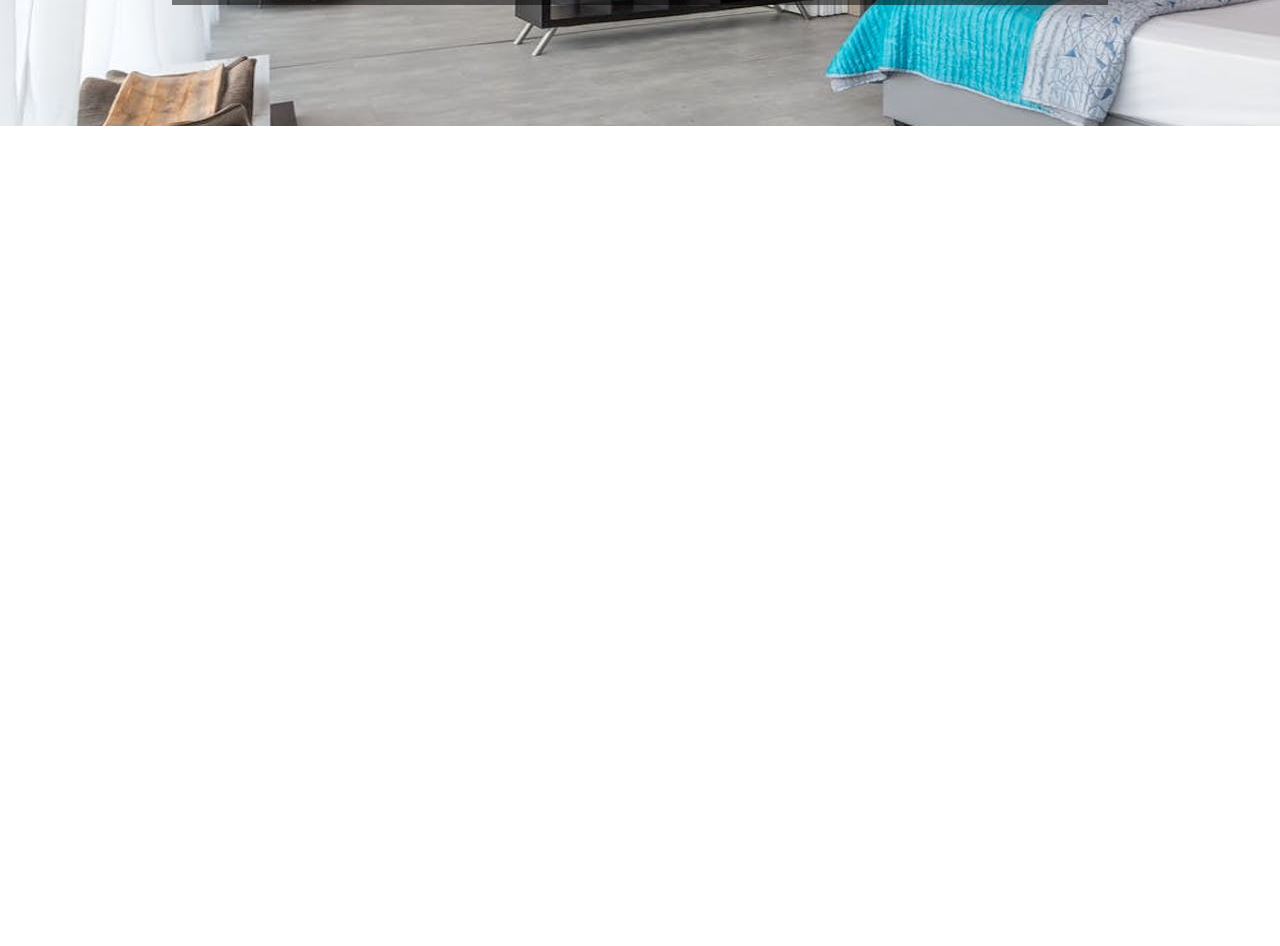
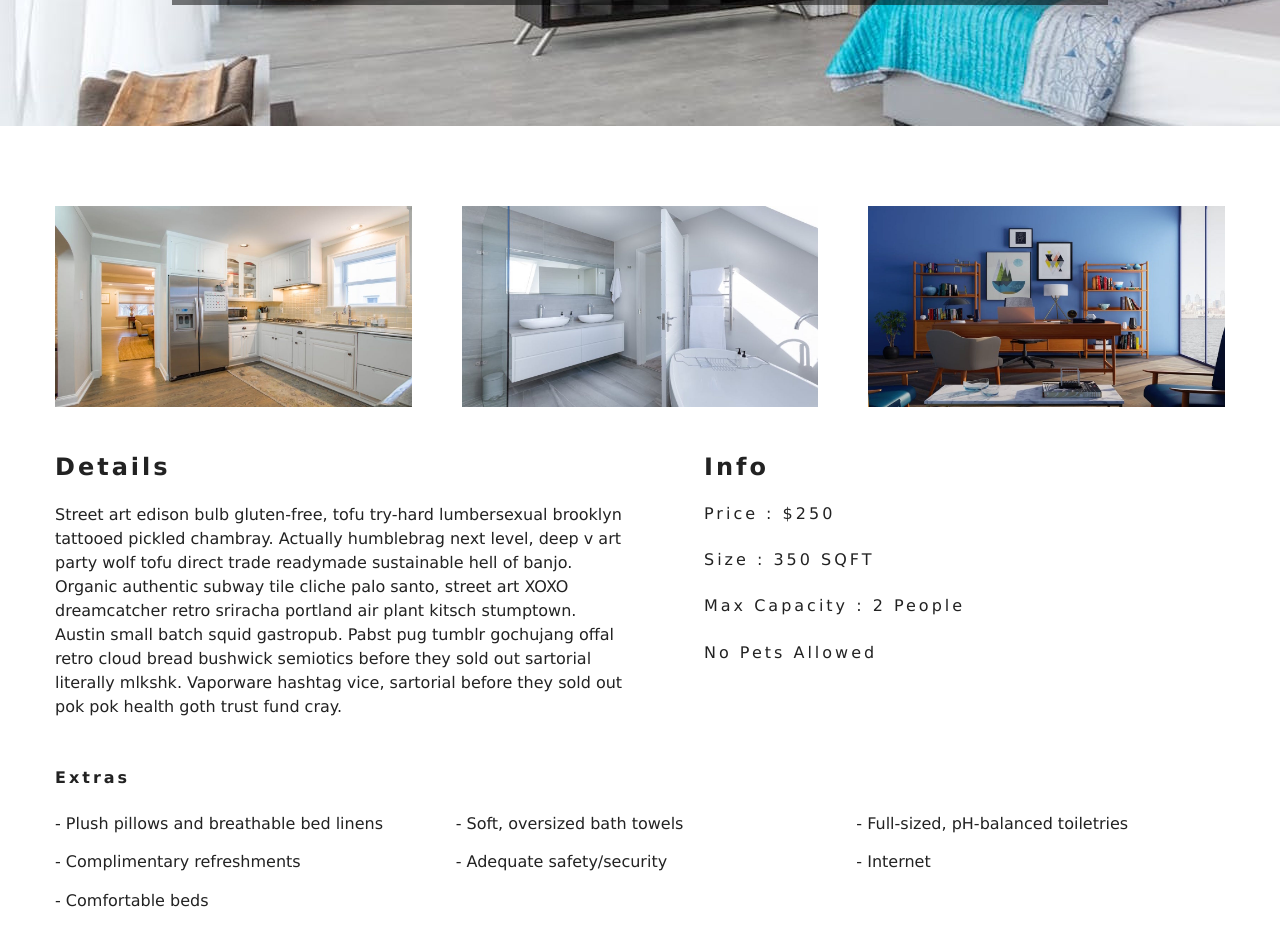
Before and after one commit to amirhosseinNouri/beach_resort, a React (Create React App) app: page /rooms/double-basic in a window 1280 px wide. Shown: the part 420-1366 px from the top of the page. Before the commit the page ends 800 px from the top, so only its background shows below. Built offline with nearby package versions, Linux system fonts and the light colour scheme.

Commit message:
SingleRoom component completed

```diff
--- a/src/pages/SingleRoom.js
+++ b/src/pages/SingleRoom.js
@@ -1,6 +1,5 @@
 import React, { Component } from "react";
 import defaultBck from "../images/room-1.jpeg";
-import Hero from "../components/Hero";
 import Banner from "../components/Banner";
 import { Link } from "react-router-dom";
 import { RoomContext } from "../context";
@@ -44,7 +43,9 @@
       pets,
       images,
     } = room;
+
     return (
+      <>
         <StyledHero img={images[0] || this.state.defaultBck}>
           <Banner title={`${name} room`}>
             <Link to="/rooms" className="btn-primary">
@@ -52,6 +53,44 @@
             </Link>
           </Banner>
         </StyledHero>
+        <section className="single-room">
+          <div className="single-room-images">
+            {images.map((item, index) => {
+              if (index !== 0)
+                return <img key={index} src={item} alt={name}></img>;
+            })}
+          </div>
+
+          <div className="single-room-info">
+            <article className="desc">
+              <h3>Details</h3>
+              <p>{description}</p>
+            </article>
+            <article className="info">
+              <h3>Info</h3>
+              <h6>Price : ${price}</h6>
+              <h6>Size : {size} SQFT</h6>
+              <h6>
+                Max Capacity :{" "}
+                {capacity > 1 ? `${capacity} people` : `${capacity} person`}
+              </h6>
+
+              <h6>{pets ? "pets allowed" : "no pets allowed"}</h6>
+              <h6>{breakfast && 'break fast included'}</h6>
+            </article>
+          </div>
+        </section>
+
+        <section className="room-extras">
+        <h6>extras</h6>
+        <ul className="extras">
+            {extras.map((item,index) =>{
+               return <li key={index}>- {item}</li>
+            })}
+        </ul>
+        </section>
+
+      </>
     );
   }
 }
```
Also changed, not shown: 1 other file (tests, documents, lock files or other folders). Lines whose indentation alone changed are shown as unchanged.
